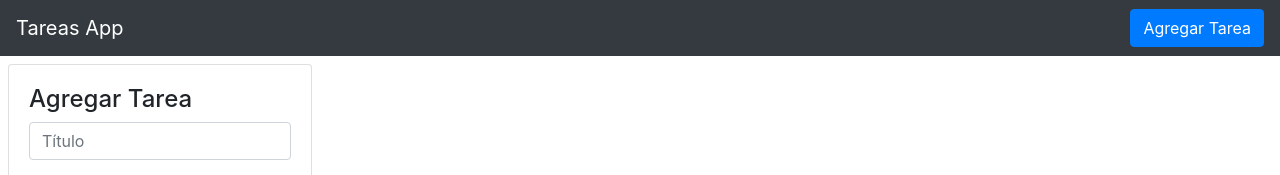
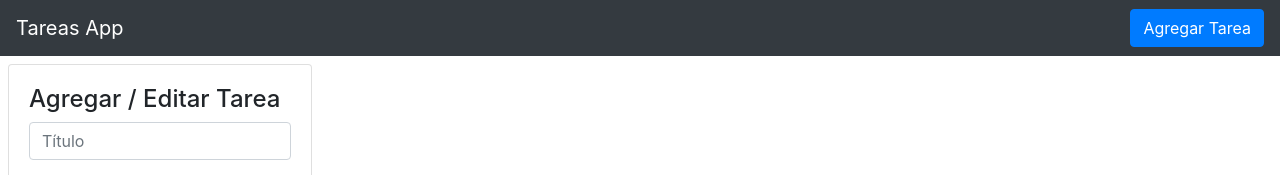
Before and after one commit to fransempe/cursoReact-TareasApp, a React (Create React App) app: page / in a window 1280 px wide. Shown: the top 175 px of the page. Built offline with nearby package versions, Linux system fonts and the light colour scheme.

Commit message:
Agregué markdown con imagen de portada

```diff
--- a/src/Components/AgregarTareas.js
+++ b/src/Components/AgregarTareas.js
@@ -22,7 +22,7 @@ class AgregarTareas extends Component {
             <div className="col-md-3 p-2">
                 <div className="card card-body">
                     <form onSubmit={this.handleSubmit}>
-                        <h4>Agregar Tarea</h4>
+                        <h4>Agregar / Editar Tarea</h4>
 
                         <div className="form-group">
                             <input
```
Also changed, not shown: tareas-app.JPG (added), 1 other file (tests, documents, lock files or other folders).
